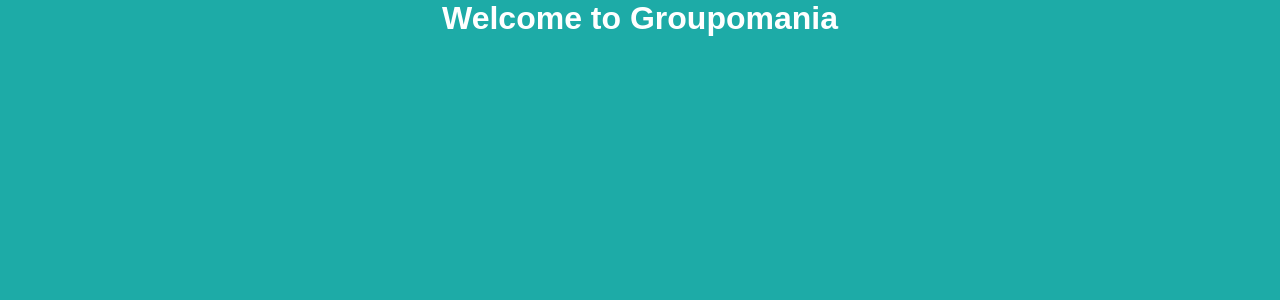
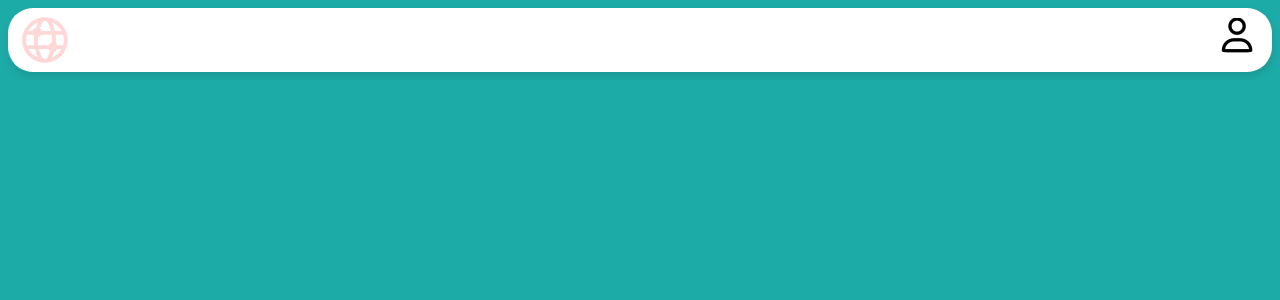
Before and after one commit to MartinBINARD/MartinBinard_7_02122021, a Vue app in the folder frontend/: page / in a window 1280 px wide. Shown: the top 300 px of the page. Built offline with nearby package versions, Linux system fonts and the light colour scheme.

Commit message:
Add Navbar component in home and toggle Menu

```diff
--- a/frontend/public/index.html
+++ b/frontend/public/index.html
@@ -6,6 +6,7 @@
     <meta name="viewport" content="width=device-width,initial-scale=1.0">
     <link rel="icon" href="<%= BASE_URL %>favicon.ico">
     <title>Groupomania - Social network</title>
+    <script src="https://kit.fontawesome.com/5595c213a6.js" crossorigin="anonymous"></script>
   </head>
   <body>
     <noscript>
--- a/frontend/src/App.vue
+++ b/frontend/src/App.vue
@@ -5,6 +5,9 @@
 </template>
 
 <style lang="scss">
+$color-primary: #1daba7;
+$color-secondary: #f6f6f6;
+
 * {
   padding: 0;
   margin: 0;
@@ -13,12 +16,14 @@
 
 body {
   font-family: Arial, Helvetica, sans-serif;
-  background-color: #1daba7;
+  background-color: $color-primary;
   max-width: 100%;
   overflow: hidden;
 }
 
 a, li {
+  font-size: 16px;
+  font-weight: bold;
   list-style: none;
   color: initial;
   text-decoration: none;
@@ -37,7 +42,7 @@
   border-radius: 5px;
   &:focus {
     outline: none !important;
-    border: 2px solid #1daba7;
+    border: 2px solid $color-primary;
   }
 }
 
@@ -48,8 +53,8 @@
 .button {
     padding: 0.8rem 2.5rem;
     margin-left: 1rem;
-    background-color: #1daba7;
-    color: white;
+    background-color: $color-primary;
+    color: $color-secondary;
     font-weight: bold;
     &:hover {
       filter: brightness(90%);
--- /dev/null
+++ b/frontend/src/components/Navbar.vue
@@ -0,0 +1,110 @@
+<template>
+  <header>
+    <nav class="navbar">
+      <ul class="navbar__list">
+        <li class="groupomania-style">
+          <img class="groupomania-style__icon" src="../assets/icon.svg" alt="Orinoco logo" />
+        </li>
+        <li>
+          <button @click="toggleMenu" class="setting-button"><i class="far fa-user"></i></button>
+        </li>
+      </ul>
+    </nav>
+      <ul v-if="visible" class="menu-list">
+        <li class="menu-list__select"><i class="fas fa-cog"></i><div class="menu-list__select__name">Profile</div></li>
+        <li class="menu-list__select"><i class="fas fa-sign-out-alt"></i><div class="menu-list__select__name">Log out</div></li>
+      </ul>
+  </header>
+</template>
+
+<script>
+export default {
+  name: "Navbar",
+  data () {
+    return {
+        visible: false
+    }
+  },
+  methods: {
+    toggleMenu () {
+        this.visible = !this.visible;
+    }
+  }
+};
+</script>
+
+<style scoped lang="scss">
+$color-primary: #1daba7;
+$color-secondary: #f6f6f6;
+$color-tertiary: white;
+$border-card: 25px;
+
+%shadow-card {
+    box-shadow: 1px 5px 8px rgb(0, 0, 0, 0.1);
+}
+
+.navbar {
+    background-color: $color-tertiary;
+    margin: 0.5rem;
+    border-radius: 25px;
+    @extend %shadow-card;
+    &__list {
+      display: flex;
+      justify-content: space-between;
+    }
+}
+
+.groupomania-style {
+    display: flex;
+    align-items: center;
+    &__icon {
+        margin-left: 5px;
+        border-radius: $border-card;
+        height: 4rem;
+        width: 4rem;
+    }
+}
+
+.setting-button {
+    width: 40px;
+    margin: 10px 15px 0 0;
+    background-color: transparent;
+    background-repeat: no-repeat;
+    border: none;
+    cursor: pointer;
+    overflow: hidden;
+    outline: none;
+}
+
+.fa-user {
+  font-size: 35px;
+}
+
+.fa-cog, .fa-sign-out-alt {
+    font-size: 20px;
+}
+
+.menu-list {
+    z-index: 3;
+    float: right;
+    background-color: $color-tertiary;
+    height: 5rem;
+    width: 10rem;
+    margin: 0 0.5rem;
+    padding: 0.5rem 1rem;
+    border-radius: $border-card;
+    @extend %shadow-card;
+    text-align: center;
+     &__select {
+        display: flex;
+        justify-content: space-around;
+        height: 50%;
+        padding-top: 5%;
+        &:hover {
+            background-color: $color-primary;
+            border-radius: 5px;
+            color: $color-tertiary;
+        }
+     }
+}
+</style>
--- a/frontend/src/views/Home.vue
+++ b/frontend/src/views/Home.vue
@@ -1,19 +1,18 @@
 <template>
   <div class="home">
-    <h1>Welcome to Groupomania</h1>
+    <Navbar/>
   </div>
 </template>
 
 <script>
+import Navbar from '@/components/Navbar.vue';
 
 export default {
-  name: 'Home'
+  name: 'Home',
+  components: {Navbar}
 }
 </script>
 
 <style scoped>
-h1 {
-  color: white;
-  text-align: center;
-}
+
 </style>
--- a/frontend/src/views/Submit.vue
+++ b/frontend/src/views/Submit.vue
@@ -77,11 +77,10 @@
 
       if (this.firstname!='' && this.lastname!='' && this.email!='' && this.password!='') {
         await Axios.post('http://localhost:3001/api/auth/signup', data);
+        this.switchToLogin();
       }
-      // this.$router.push('/login');
     },
     async login () {
-
       try {
         const data = {
           email: this.email,
@@ -90,27 +89,33 @@
 
         const res = await Axios.post('http://localhost:3001/api/auth/login', data);
         localStorage.setItem('token', res.data.token)
+        await this.$router.push('/');
       } catch (error) {
         console.error(error);
       }
 
       }
-
   },
   components: {SubmitLogo}
 }
 </script>
 
 <style scoped lang="scss">
+$color-primary: #1daba7;
+$color-secondary: #f6f6f6;
+%shadow-card {
+    box-shadow: 1px 5px 8px rgb(0, 0, 0, 0.1);
+};
+
 .user__card {
   display: flex;
   flex-wrap: wrap;
   flex-direction: column;
-  background-color: #f6f6f6;
+  background-color: $color-secondary;
+  margin: 1rem;
   border-radius: 1.5rem;
-  width: 40rem;
-  height: 30rem;
-  padding: 2rem;
+  padding: 1rem 0;
+  @extend %shadow-card;
   &__title {
   text-align: center;
   }
@@ -122,8 +127,7 @@
 
 .link__button {
   background-color: white;
-  color: #1daba7;
-  // height: 3rem;
+  color: $color-primary;
   width: 12rem;
   margin: 1rem;
   padding: 0.8rem;
```
Also changed, not shown: frontend/src/assets/icon.svg (added), 1 other file (tests, documents, lock files or other folders).
